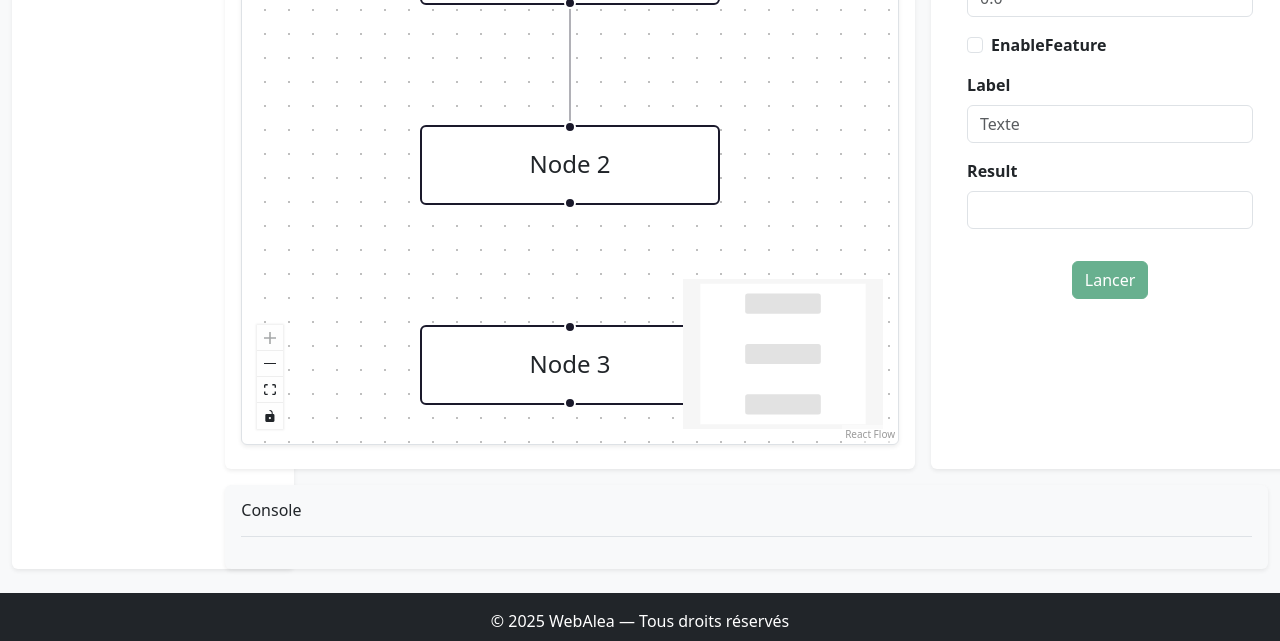
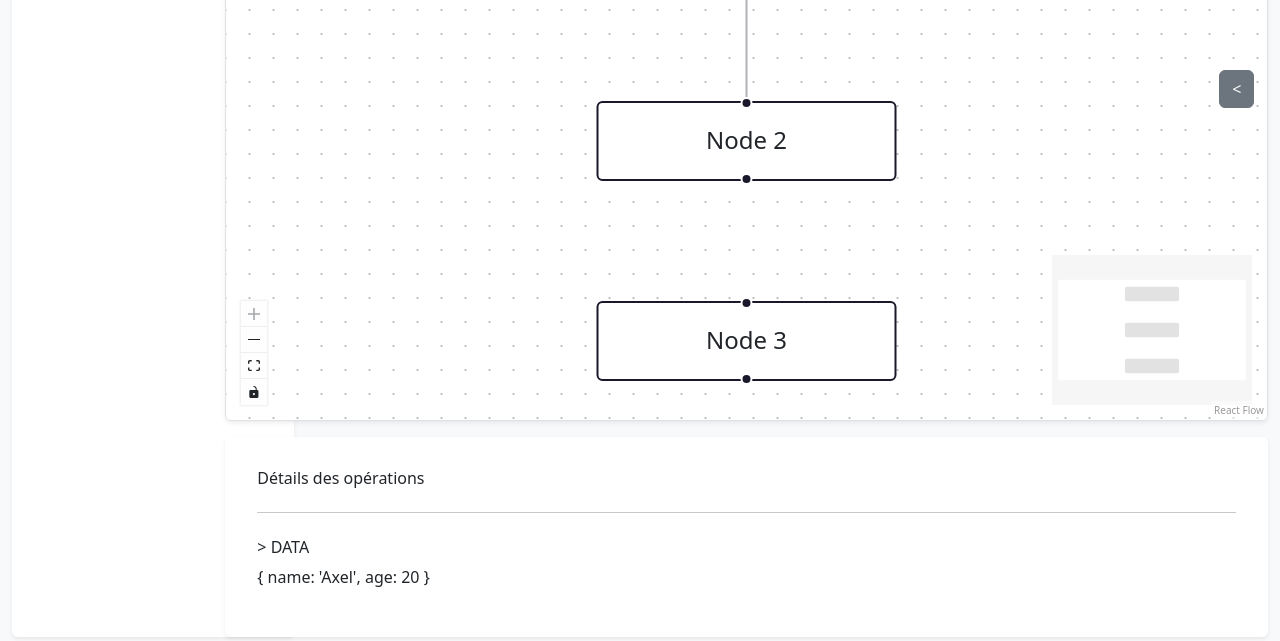
Before and after one commit to openalea-incubator/WebAlea, a React (Vite) app in the folder webAleaFront/: page / in a window 1280 px wide. Shown: the part 311-952 px from the top of the page. Built offline with nearby package versions, Linux system fonts and the light colour scheme.

Commit message:
Console Log component (static) completed + style adjustments on App.jsx to include retractable NodeDetailSection

```diff
--- a/webAleaFront/src/App.jsx
+++ b/webAleaFront/src/App.jsx
@@ -6,7 +6,7 @@ import ToolBar from './components/toolbar/ToolBar.jsx';
 import PackageManager from './components/packagemanager/PackageManager.jsx';
 import ConsoleLog from './components/ConsoleLog/ConsoleLog.jsx';
 import { ReactFlowProvider, useNodesState, useEdgesState, addEdge } from '@xyflow/react';
-import { useCallback } from 'react';
+import { useCallback, useState } from 'react';
 
 const initialNodes = [
   { id: 'n1', position: { x: 0, y: 0 }, data: { label: 'Node 1' } },
@@ -34,6 +34,9 @@ export default function App() {
     setNodes((nds) => nds.concat(node));
   }
 
+  const [isNodeDetailOpen, setIsNodeDetailOpen] = useState(false); // TODO : Si un node est sélectionné, mettre a true, sinon false
+  const toggleNodeDetail = () => setIsNodeDetailOpen(prev => !prev);
+
     return (
     <div className="min-vh-100 d-flex flex-column bg-light">
       {/* HEADER */}
@@ -49,7 +52,7 @@ export default function App() {
       </header>
 
       {/* MAIN */}
-      <main className="container-fluid flex-grow-1 my-4">
+      <main className="container-fluid flex-grow-1 my-3">
         <ToolBar />
 
         {/* Tous les composants dans cette balise propre à ReactFlow auront accès aux données du workflow */}
@@ -57,17 +60,19 @@ export default function App() {
           <div className="row gx-4 gy-4 align-items-stretch main-layout">
             {/* Package Manager  */}
             <div className="col-lg-2 d-flex">
-              <div className="package-manager-container flex-fill p-3 bg-white shadow-sm rounded h-100">
+              <div className="package-manager-container flex-fill p-3 bg-white shadow-sm rounded">
                 <PackageManager addNode={addNode} removeNode={removeNode} />
               </div>
             </div>
 
             {/* Colonne principale */}
-            <div className="col-lg-10 d-flex flex-column">
-              {/* Ligne du workspace et node details */}
+            <div className="col-lg-10 d-flex flex-column position-relative">
               <div className="row flex-grow-1 gx-3">
-                <div className="col-lg-8 d-flex">
-                  <div className="workspace-container flex-fill p-3 bg-white shadow-sm rounded">
+                {/* Workspace */}
+                <div className={isNodeDetailOpen ? "col-lg-9 d-flex" : "col-lg-12 d-flex"}>
+                  <div className="workspace-container flex-fill bg-white shadow-sm rounded overflow-auto transition-width"
+                  style={{
+                      width: isNodeDetailOpen ? '75%' : '100%',}}>
                     <WorkSpace
                       useNodes={nodes}
                       useEdges={edges}
@@ -78,24 +83,40 @@ export default function App() {
                   </div>
                 </div>
 
-                <div className="col-lg-4 d-flex">
-                  <div className="node-detail-container flex-fill p-3 bg-white shadow-sm rounded">
+                {/* NodeDetailSection conditionnelle */}
+                <div className={isNodeDetailOpen ? "col-lg-3 d-flex" : "d-none"}>
+                  <div className="node-detail-container flex-fill p-3 bg-white shadow-sm rounded transition-width">
                     <NodeDetailSection />
                   </div>
                 </div>
               </div>
 
-              {/* Ligne ConsoleLog */}
+              {/* ConsoleLog */}
               <div className="row mt-3">
                 <div className="col-12 d-flex">
-                  <div className="console-log-container container-fluid min-vw-75 min-vh-25 flex-fill p-3 bg-light rounded shadow-sm">
+                  <div className="console-log-container flex-fill p-3 bg-white shadow-sm rounded overflow-auto">
                     <ConsoleLog />
                   </div>
                 </div>
               </div>
+
             </div>
           </div>
+
         </ReactFlowProvider>
+        <button
+          className="btn btn-secondary toggle-btn-nds position-absolute"
+          style={{
+            top: '50%',
+            right: isNodeDetailOpen ? '20%' : '2%',
+            transform: 'translateY(-50%)',
+            zIndex: 10
+          }}
+          onClick={toggleNodeDetail}
+        >
+          {isNodeDetailOpen ? '>' : '<'}
+        </button>
+
       </main>
 
       {/* FOOTER */}
--- a/webAleaFront/src/assets/css/app.css
+++ b/webAleaFront/src/assets/css/app.css
@@ -4,6 +4,7 @@ html, body {
   width: 100%;
   margin: 0;
 }
+
 
 header h1 {
   letter-spacing: 1px;
@@ -12,7 +13,7 @@ header h1 {
 /* ========== ZONES PRINCIPALES ========== */
 .workspace-container,
 .node-detail-container {
-  min-height: 75vh; /* mêmes hauteurs */
+  min-height: 50vh; /* mêmes hauteurs */
 }
 
 /* Rendre les conteneurs fluides et harmonieux */
@@ -26,6 +27,28 @@ header h1 {
   flex-direction: column;
 }
 
+.console-log-container {
+  max-height: 25vh;
+}
+
+.toggle-btn-nds {
+  cursor: pointer;
+  transition: right 0.3s ease;
+  transform: translateY(-50%);
+  z-index: 10;
+}
+
+.console-log-container {
+  max-height: 25vh;
+}
+
+.transition-width {
+  transition: width 0.3s ease;
+}
+
+
+
+
 /* ========== RESPONSIVE ========== */
 @media (max-width: 992px) {
   .workspace-container,
--- a/webAleaFront/src/components/ConsoleLog/ConsoleLog.jsx
+++ b/webAleaFront/src/components/ConsoleLog/ConsoleLog.jsx
@@ -1,13 +1,42 @@
-import React from "react";
+import LogLine from "./LogLine";
+import React, { useEffect, useRef } from "react";
 
 export default function ConsoleLog() {
+
+    const logs = [
+    { header: "> API", value: "Request sent to /users" },
+    { header: "> STATUS", value: "200 OK" },
+    { header: "> DATA", value: "{ name: 'Axel', age: 20 }" },
+    ];
+
+    const containerRef = useRef(null);
+
+        useEffect(() => {
+            if (containerRef.current) {
+                containerRef.current.scrollTop = containerRef.current.scrollHeight;
+            }
+        }, [logs]);
+
     return (
-        <div className="console-log">
-            <h6>Console</h6>
-            <div className="border-top mt-3 pt-3"></div>
-            <div className="container p-10">
+    <div className="container-fluid p-3 d-flex flex-column" style={{ height: '100%' }}>
+    {/* Header fixe */}
+    <h6 className="text-lg font-bold mb-2">Détails des opérations</h6>
+    <hr className="border-top border-dark mb-2" />
 
-            </div>
+        {/* Zone scrollable */}
+        <div
+        ref={containerRef}
+        className="flex-fill overflow-auto"
+        >
+        {logs.map((log, i) => (
+            <LogLine
+            key={i}
+            header={log.header}
+            value={log.value}
+            timestamp={log.timestamp}
+            />
+        ))}
         </div>
-    );
+    </div>
+);
 }
--- /dev/null
+++ b/webAleaFront/src/components/ConsoleLog/LogLine.jsx
@@ -0,0 +1,11 @@
+
+
+
+export default function LogLine({ header, value }) {
+    return (
+        <div className="flex flex-col mb-2">
+            <h6 className="font-mono text-sm text-gray-400">{header}</h6>
+            <p className="font-mono text-md text-dark pl-2">{value}</p>
+        </div>
+    );
+}
```
Also changed, not shown: 1 other file (tests, documents, lock files or other folders).
